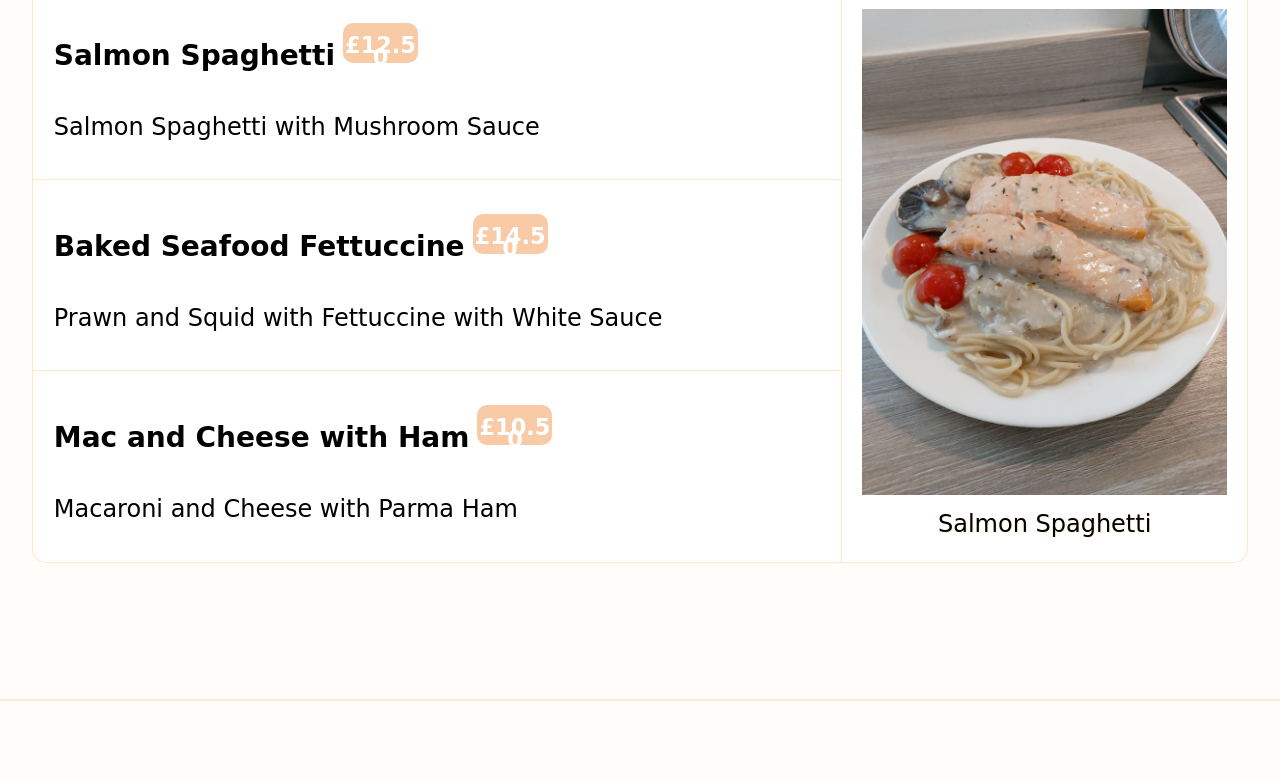
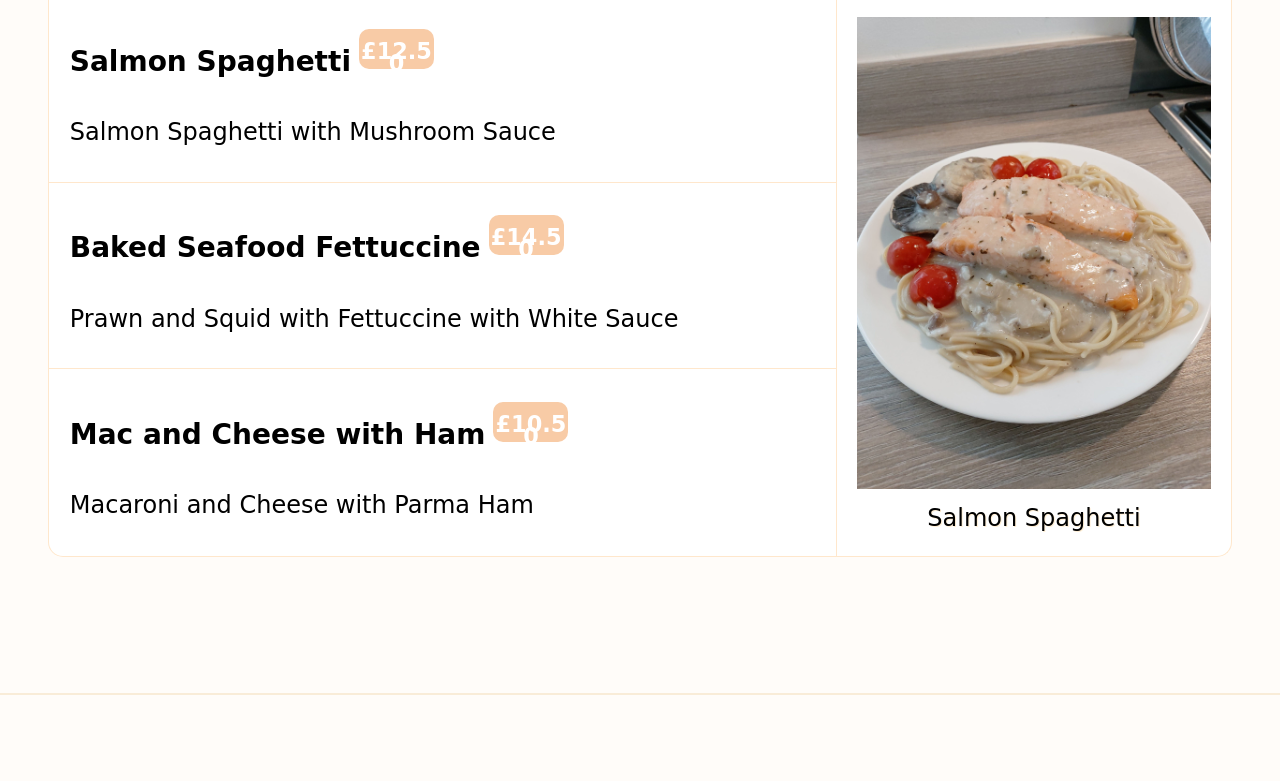
Before and after one commit to mtw72/R2-revising, a plain HTML site: page index.html in a window 1280 px wide. Shown: the part 605-1386 px from the top of the page. Drawn offline with Linux system fonts and the light colour scheme; a web font is replaced by a local one.

Commit message:
created h1-style mixin, updated padding-block in section

```diff
--- a/scss/layouts/_general.scss
+++ b/scss/layouts/_general.scss
@@ -5,18 +5,20 @@
 // styling the section container for menu, reservation and findus
 section:not(:first-of-type) {
     max-width: 100%;
+    margin-inline: auto;
     padding-inline: 1rem;
-    margin-inline: auto;
     padding-block: 2.5rem;
 
-    @include min-mq (sm) {
+    @include min-mq (xs) {
         max-width: f.rem(800);
         padding-inline: 2rem;
+        padding-block: 3rem;
     }
 
     @include min-mq (md) {
         max-width: f.rem(950);
         padding-inline: 2rem;
+        padding-block: 4rem;
     }
 
     @include min-mq (lg) {
@@ -27,7 +29,7 @@ section:not(:first-of-type) {
 
     @include min-mq (xl) {
         max-width: f.rem($mw-xl); // for reservation and findus
-        padding-inline: 2rem;
+        padding-inline: 3rem;
         padding-block: 6rem 8.5rem;
     }
 }
--- a/scss/layouts/_menus.scss
+++ b/scss/layouts/_menus.scss
@@ -29,6 +29,7 @@
         max-width: f.rem($mw-lg);
     }
 
+    // optimum width for large menu
     @include min-mq (xl) {
         max-width: f.rem($mw-xl-menu);
     }
--- a/scss/partials/_mixins.scss
+++ b/scss/partials/_mixins.scss
@@ -57,3 +57,25 @@
         @content;
     }
 }
+
+// h1 styles for menu and reservation
+@mixin h1-styles($margin-bottom) {
+    margin-bottom: $margin-bottom;
+    text-align: center;
+
+    @include min-mq(xs) {
+        margin-bottom: 2rem;
+    }
+
+    @include min-mq(md) {
+        margin-bottom: 2.5rem;
+    }
+
+    @include min-mq(lg) {
+        margin-bottom: 3rem;
+    }
+
+    @include min-mq(xl) {
+        margin-bottom: 3.5rem;
+    }
+}
--- a/scss/sections/menus/_menu-heading.scss
+++ b/scss/sections/menus/_menu-heading.scss
@@ -1,10 +1,5 @@
 @use '../../partials/mixins' as *;
 
 #menu h1 {
-    margin-bottom: 1.25rem;
-    text-align: center;
-
-    @include min-mq (xl) {
-        margin-bottom: 3rem;
-    }
+    @include h1-styles(1.5rem);
 }
--- a/scss/sections/reservation-form/_form-heading.scss
+++ b/scss/sections/reservation-form/_form-heading.scss
@@ -1,10 +1,5 @@
 @use '../../partials/mixins' as *;
 
 #reservation h1 {
-    margin-bottom: 1.25rem;
-    text-align: center;
-
-    @include min-mq (xl) {
-        margin-bottom: 3rem;
-    }
+    @include h1-styles(1rem);
 }
--- a/scss/sections/reservation-form/_form-photo.scss
+++ b/scss/sections/reservation-form/_form-photo.scss
@@ -9,7 +9,7 @@
         display: flex;
         justify-content: center;
         align-items: center;
-        padding-bottom: 2rem;
+        padding-bottom: 1.5rem;
     }
 
     @include min-mq(xl) {
```
Also changed, not shown: scss/style.css, 1 other file.
